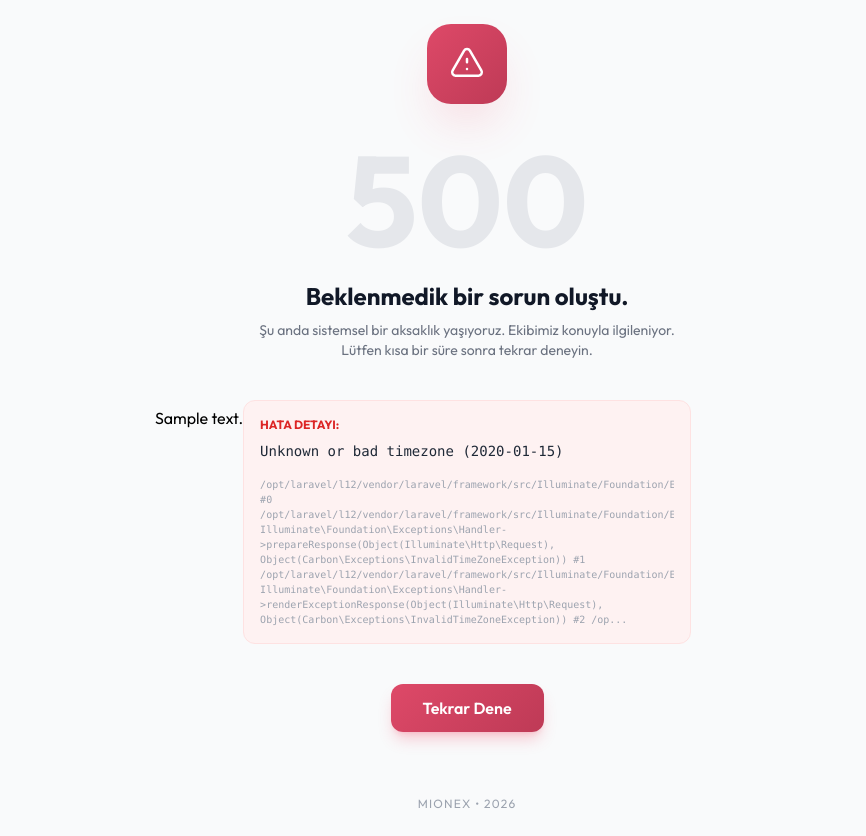
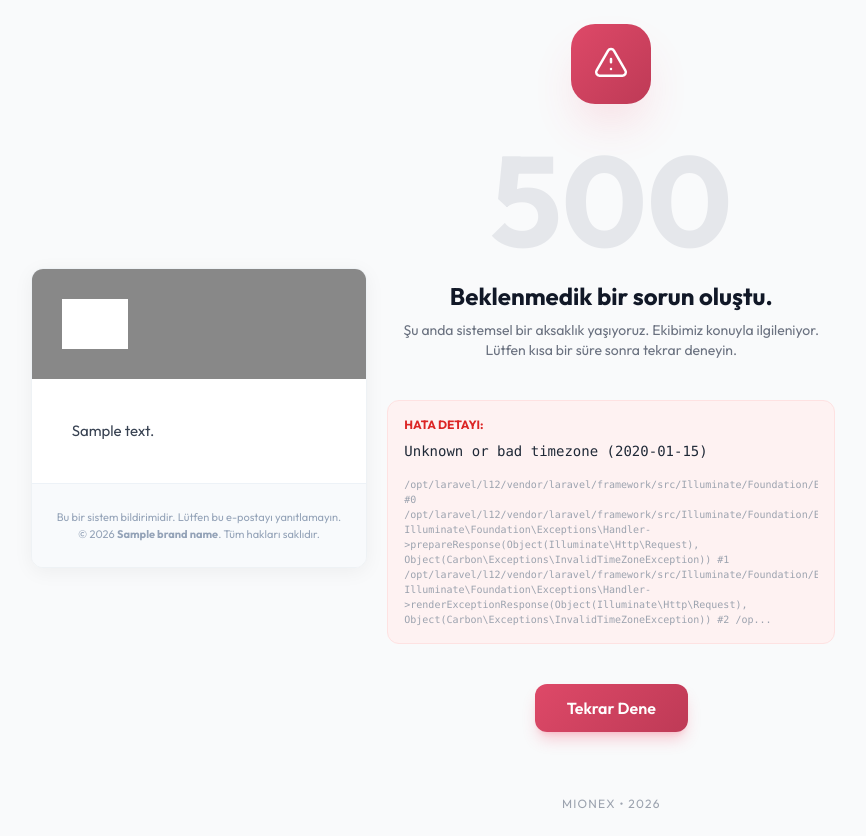
Before and after one commit to tokmakhead/mio, a Laravel app: template resources/views/emails/dynamic.blade.php in a window 1280 px wide. Shown: the whole page, without its empty margins (217-1083 px from the left). Run offline with Laravel 12, Linux system fonts and the light colour scheme; the template is opened without the code that fills it: most values are stand-ins (such as "Sample title", 1, 10 or a date in 2020); grey boxes marked "Sample" are stand-in pictures; parts of the project's set-up code (start-up, migrations or seed data) failed here and were passed over; some libraries are stand-ins or nearby versions.

Commit message:
fix: implement premium email layout and clean up templates

```diff
--- a/resources/views/emails/dynamic.blade.php
+++ b/resources/views/emails/dynamic.blade.php
@@ -1 +1,5 @@
-{!! $body !!}
+@extends('emails.layout')
+
+@section('content')
+    {!! $body !!}
+@endsection
--- /dev/null
+++ b/resources/views/emails/layout.blade.php
@@ -0,0 +1,111 @@
+<!DOCTYPE html>
+<html lang="tr">
+
+<head>
+    <meta charset="UTF-8">
+    <meta name="viewport" content="width=device-width, initial-scale=1.0">
+    <style>
+        body {
+            margin: 0;
+            padding: 0;
+            font-family: 'Segoe UI', Tahoma, Geneva, Verdana, sans-serif;
+            background-color: #f4f7f9;
+            color: #374151;
+        }
+
+        .wrapper {
+            padding: 40px 20px;
+        }
+
+        .container {
+            max-width: 600px;
+            margin: 0 auto;
+            background: #ffffff;
+            border-radius: 12px;
+            overflow: hidden;
+            box-shadow: 0 4px 20px rgba(0, 0, 0, 0.05);
+            border: 1px solid #eef2f5;
+        }
+
+        .header {
+            background:
+                {{ $brand_color ?? '#a82244' }}
+            ;
+            padding: 30px;
+            text-align: center;
+        }
+
+        .logo {
+            max-height: 50px;
+            width: auto;
+            filter: brightness(0) invert(1);
+        }
+
+        .logo-text {
+            color: #ffffff;
+            font-size: 24px;
+            font-weight: 800;
+            letter-spacing: -1px;
+        }
+
+        .body {
+            padding: 40px;
+            line-height: 1.6;
+            font-size: 15px;
+        }
+
+        .footer {
+            background: #f8fafc;
+            padding: 25px;
+            text-align: center;
+            color: #94a3b8;
+            font-size: 11px;
+            border-top: 1px solid #edf2f7;
+            line-height: 1.5;
+        }
+
+        .footer a {
+            color:
+                {{ $brand_color ?? '#a82244' }}
+            ;
+            text-decoration: none;
+            font-weight: 600;
+        }
+
+        h1,
+        h2,
+        h3 {
+            color: #1e293b;
+            margin-top: 0;
+        }
+
+        p {
+            margin-bottom: 20px;
+        }
+    </style>
+</head>
+
+<body>
+    <div class="wrapper">
+        <div class="container">
+            <div class="header">
+                @if(!empty($brand_logo))
+                    <img src="{{ $brand_logo }}" alt="{{ $brand_name ?? 'MIONEX' }}" class="logo">
+                @else
+                    <div class="logo-text">{{ $brand_name ?? 'MIONEX' }}</div>
+                @endif
+            </div>
+
+            <div class="body">
+                @yield('content')
+            </div>
+
+            <div class="footer">
+                <p>Bu bir sistem bildirimidir. Lütfen bu e-postayı yanıtlamayın.</p>
+                <p>&copy; {{ date('Y') }} <strong>{{ $brand_name ?? 'MIONEX' }}</strong>. Tüm hakları saklıdır.</p>
+            </div>
+        </div>
+    </div>
+</body>
+
+</html>
--- a/resources/views/settings/email_templates.blade.php
+++ b/resources/views/settings/email_templates.blade.php
@@ -274,11 +274,11 @@
                 // Variable replacement for preview
                 let previewContent = content;
                 const replacements = {
-                    '@{{customer_name}}': 'Ahmet Yılmaz',
+                    '@{{customer_name}}': 'Can ÖRNEK (Müşteri)',
                     '@{{invoice_number}}': 'INV-2026-00123',
                     '@{{quote_number}}': 'TEKLIF-98765',
                     '@{{service_name}}': 'MIONEX Premium Paket',
-                    '@{{expiry_date}}': '27.02.2026',
+                    '@{{expiry_date}}': '24.03.2026',
                     '@{{grand_total}}': '4,500.00 TRY',
                     '@{{brand_name}}': brandConfig.name
                 };
```
Also changed, not shown: app/Http/Controllers/SettingsController.php (+11 -99 lines), app/Mail/InvoiceMail.php (+18 -6 lines), app/Mail/QuoteMail.php (+19 -7 lines). Lines whose indentation alone changed are shown as unchanged.
